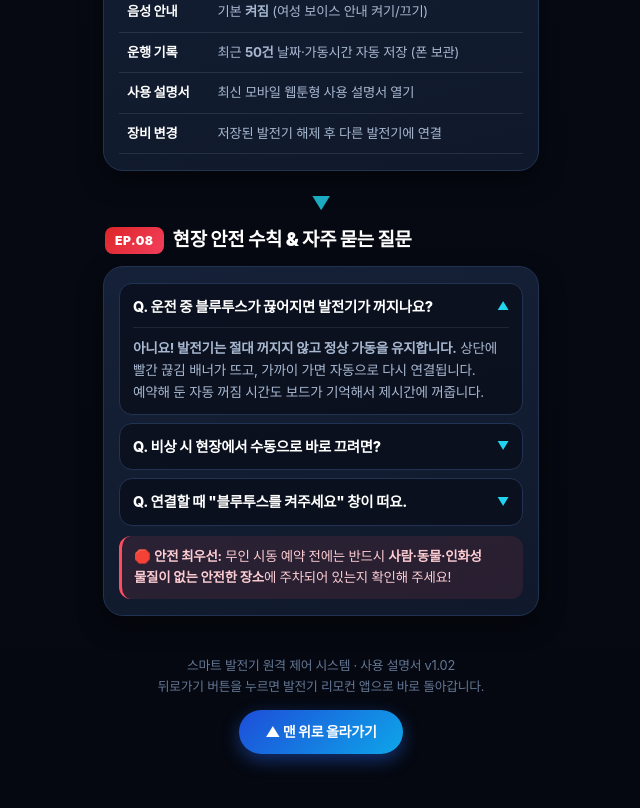
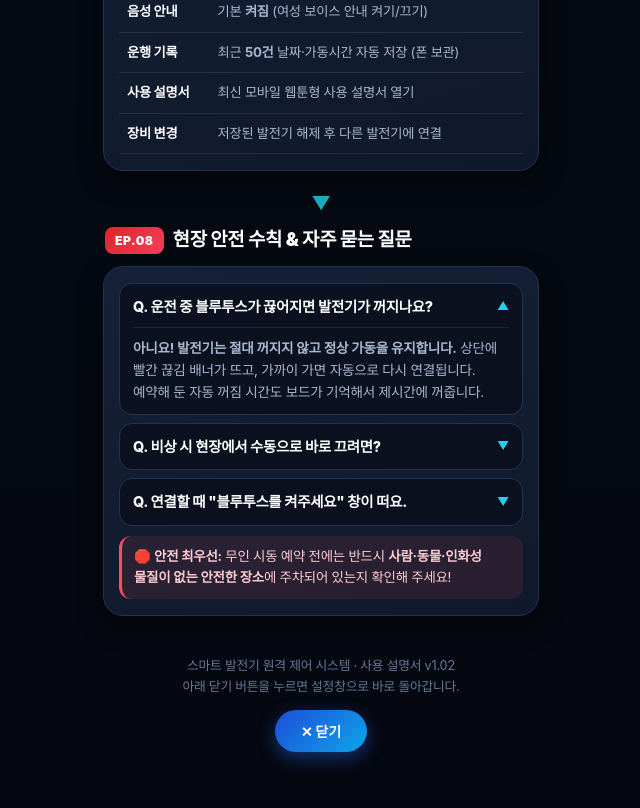
Before and after one commit to jkyungcom-sketch/gen-controller, a plain HTML site: page manual.html in a window 1280 px wide. Shown: the part 4694-5502 px from the top of the page, without its empty margins (319-959 px from the left). Drawn offline with Linux system fonts and the light colour scheme.

Commit message:
feat(manual): replace scroll-top button with close button returning to app settings

```diff
--- a/manual.html
+++ b/manual.html
@@ -701,9 +701,21 @@
 
     <footer class="footer-end">
       <div>스마트 발전기 원격 제어 시스템 · 사용 설명서 v1.02</div>
-      <div>뒤로가기 버튼을 누르면 발전기 리모컨 앱으로 바로 돌아갑니다.</div>
-      <a class="btn-top" href="#top">▲ 맨 위로 올라가기</a>
+      <div>아래 닫기 버튼을 누르면 설정창으로 바로 돌아갑니다.</div>
+      <button type="button" class="btn-top" style="border:none;cursor:pointer;font-family:inherit" onclick="closeManualToApp()">✕ 닫기</button>
     </footer>
+    <script>
+      function closeManualToApp() {
+        try {
+          if (window.parent && window.parent !== window) {
+            window.parent.postMessage("CLOSE_MANUAL", "*");
+            return;
+          }
+        } catch (e) {}
+        try { window.close(); } catch (e) {}
+        try { history.back(); } catch (e) {}
+      }
+    </script>
   </div>
 </body>
 </html>
```
